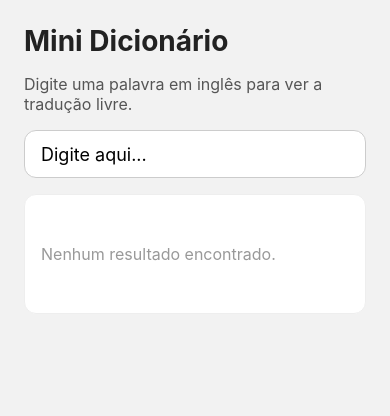
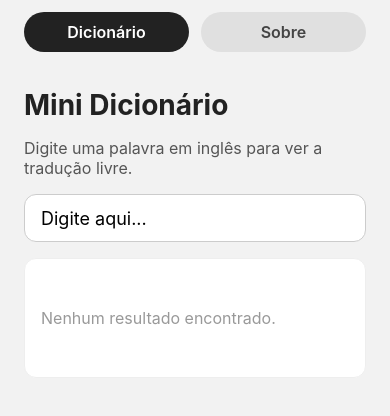
Before and after one commit to Gabriel-jr-dev/dict, a React Native app: screen / in a window 390 px wide. Shown: the top 416 px of the page. Built offline with nearby package versions, Linux system fonts and the light colour scheme.

Commit message:
Add about page to dictionary app

```diff
--- a/App.js
+++ b/App.js
@@ -1,5 +1,14 @@
 import React from 'react';
-import { SafeAreaView, ScrollView, StatusBar, StyleSheet, Text, TextInput, View } from 'react-native';
+import {
+  Pressable,
+  SafeAreaView,
+  ScrollView,
+  StatusBar,
+  StyleSheet,
+  Text,
+  TextInput,
+  View
+} from 'react-native';
 import { useState } from 'react';
 
 const words = {
@@ -12,13 +21,36 @@ const words = {
 
 export default function App() {
   const [query, setQuery] = useState('');
+  const [activePage, setActivePage] = useState('dictionary');
 
   const definition = words[query.trim().toLowerCase()];
 
   return (
     <SafeAreaView style={styles.safeArea}>
       <StatusBar barStyle="dark-content" />
+      <View style={styles.navBar}>
+        <Pressable
+          style={[styles.navButton, activePage === 'dictionary' && styles.navButtonActive]}
+          onPress={() => setActivePage('dictionary')}
+        >
+          <Text
+            style={[styles.navButtonText, activePage === 'dictionary' && styles.navButtonTextActive]}
+          >
+            Dicionário
+          </Text>
+        </Pressable>
+        <Pressable
+          style={[styles.navButton, activePage === 'about' && styles.navButtonActive]}
+          onPress={() => setActivePage('about')}
+        >
+          <Text style={[styles.navButtonText, activePage === 'about' && styles.navButtonTextActive]}>
+            Sobre
+          </Text>
+        </Pressable>
+      </View>
       <ScrollView contentContainerStyle={styles.container}>
+        {activePage === 'dictionary' ? (
+          <>
             <Text style={styles.title}>Mini Dicionário</Text>
             <Text style={styles.subtitle}>
               Digite uma palavra em inglês para ver a tradução livre.
@@ -38,6 +70,26 @@ export default function App() {
                 <Text style={styles.placeholder}>Nenhum resultado encontrado.</Text>
               )}
             </View>
+          </>
+        ) : (
+          <View style={styles.aboutContainer}>
+            <Text style={styles.title}>Sobre o Mini Dicionário</Text>
+            <Text style={styles.aboutText}>
+              Este aplicativo foi criado para ajudar estudantes brasileiros a
+              praticarem vocabulário em inglês. Digite uma palavra simples e
+              veja uma explicação rápida em português.
+            </Text>
+            <Text style={styles.aboutText}>
+              A lista de palavras cresce com o tempo e prioriza termos comuns
+              do dia a dia. Se sentir falta de algum termo, compartilhe a ideia
+              com a comunidade para incluirmos na próxima atualização!
+            </Text>
+            <Text style={styles.aboutText}>
+              Construído com React Native e Expo, o Mini Dicionário é leve e
+              ideal para revisões rápidas no celular ou durante os estudos.
+            </Text>
+          </View>
+        )}
       </ScrollView>
     </SafeAreaView>
   );
@@ -53,6 +105,31 @@ const styles = StyleSheet.create({
     padding: 24,
     alignItems: 'stretch',
     gap: 16
+  },
+  navBar: {
+    flexDirection: 'row',
+    paddingHorizontal: 24,
+    paddingVertical: 12,
+    gap: 12,
+    backgroundColor: '#f2f2f2'
+  },
+  navButton: {
+    flex: 1,
+    paddingVertical: 10,
+    borderRadius: 999,
+    backgroundColor: '#e0e0e0',
+    alignItems: 'center'
+  },
+  navButtonActive: {
+    backgroundColor: '#222'
+  },
+  navButtonText: {
+    fontSize: 16,
+    fontWeight: '600',
+    color: '#444'
+  },
+  navButtonTextActive: {
+    color: '#fff'
   },
   title: {
     fontSize: 28,
@@ -88,5 +165,13 @@ const styles = StyleSheet.create({
   placeholder: {
     fontSize: 16,
     color: '#999'
+  },
+  aboutContainer: {
+    gap: 16
+  },
+  aboutText: {
+    fontSize: 16,
+    color: '#444',
+    lineHeight: 24
   }
 });
```
Lines whose indentation alone changed are shown as unchanged.
